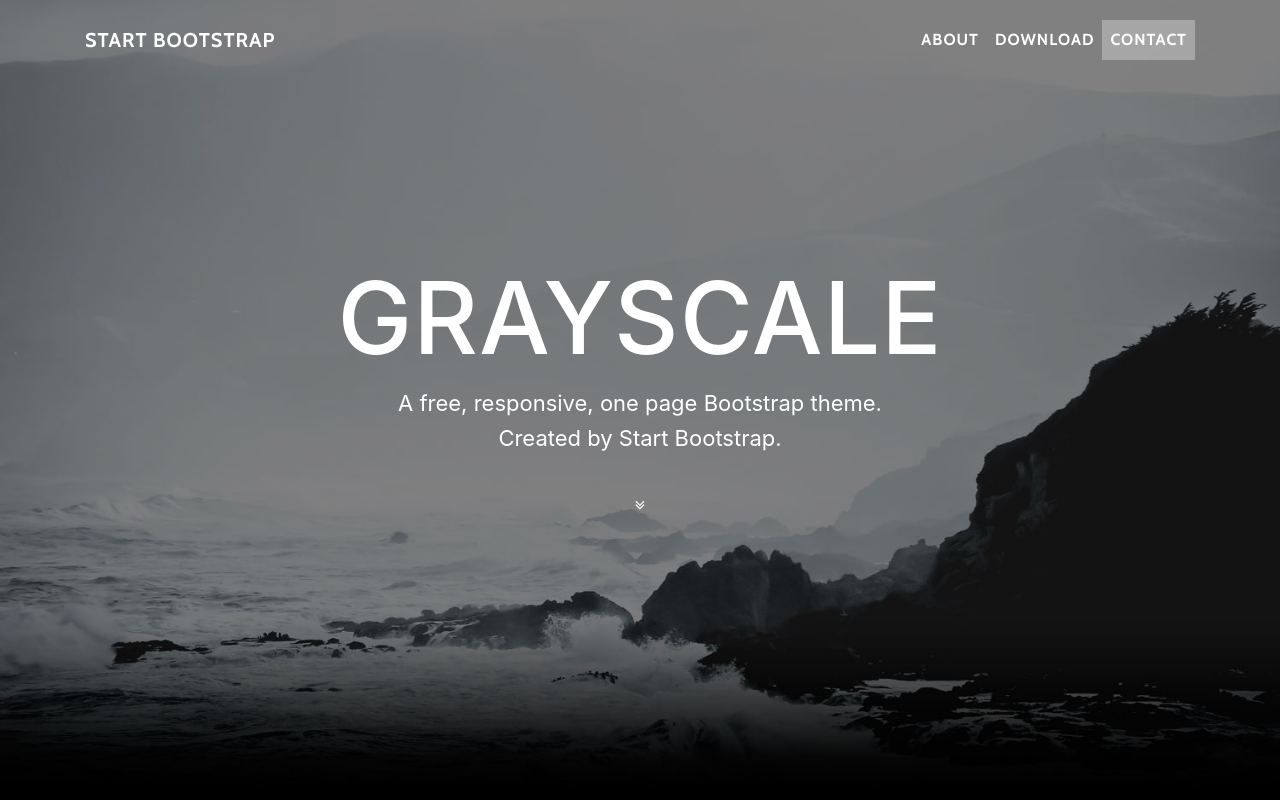
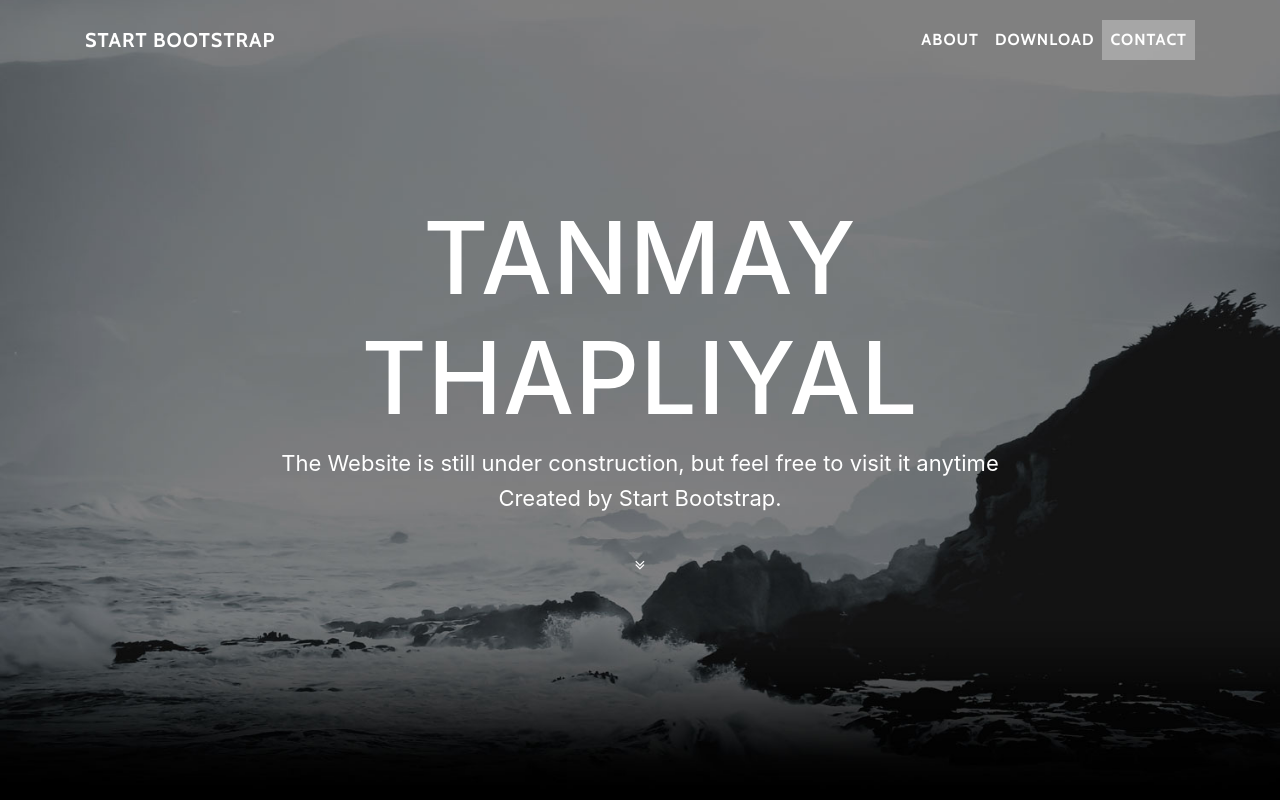
Before and after one commit to TanmayT/Bootstrap-Templates, a website with bundled scripts: page index.html in a window 1280 px wide. Shown: the top 800 px of the page. Built offline with nearby package versions, Linux system fonts and the light colour scheme.

Commit message:
Added custom headings to index.html

```diff
--- a/index.html
+++ b/index.html
@@ -8,7 +8,7 @@
     <meta name="description" content="">
     <meta name="author" content="">
 
-    <title>Grayscale - Start Bootstrap Theme</title>
+    <title>TanmayT</title>
 
     <!-- Bootstrap core CSS -->
     <link href="vendor/bootstrap/css/bootstrap.min.css" rel="stylesheet">
@@ -55,8 +55,8 @@
         <div class="container">
           <div class="row">
             <div class="col-lg-8 mx-auto">
-              <h1 class="brand-heading">Grayscale</h1>
-              <p class="intro-text">A free, responsive, one page Bootstrap theme.
+              <h1 class="brand-heading">Tanmay Thapliyal</h1>
+              <p class="intro-text">The Website is still under construction, but feel free to visit it anytime
                 <br>Created by Start Bootstrap.</p>
               <a href="#about" class="btn btn-circle js-scroll-trigger">
                 <i class="fa fa-angle-double-down animated"></i>
```
